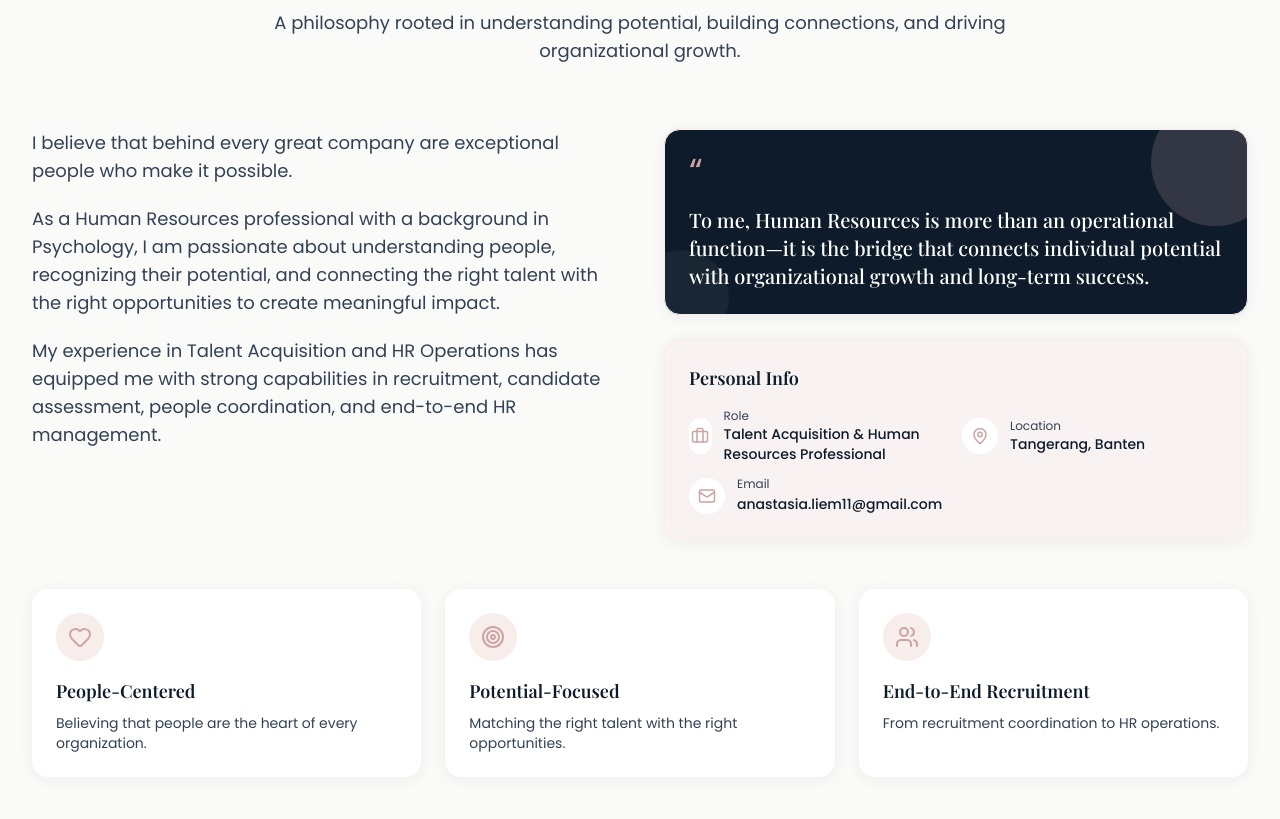
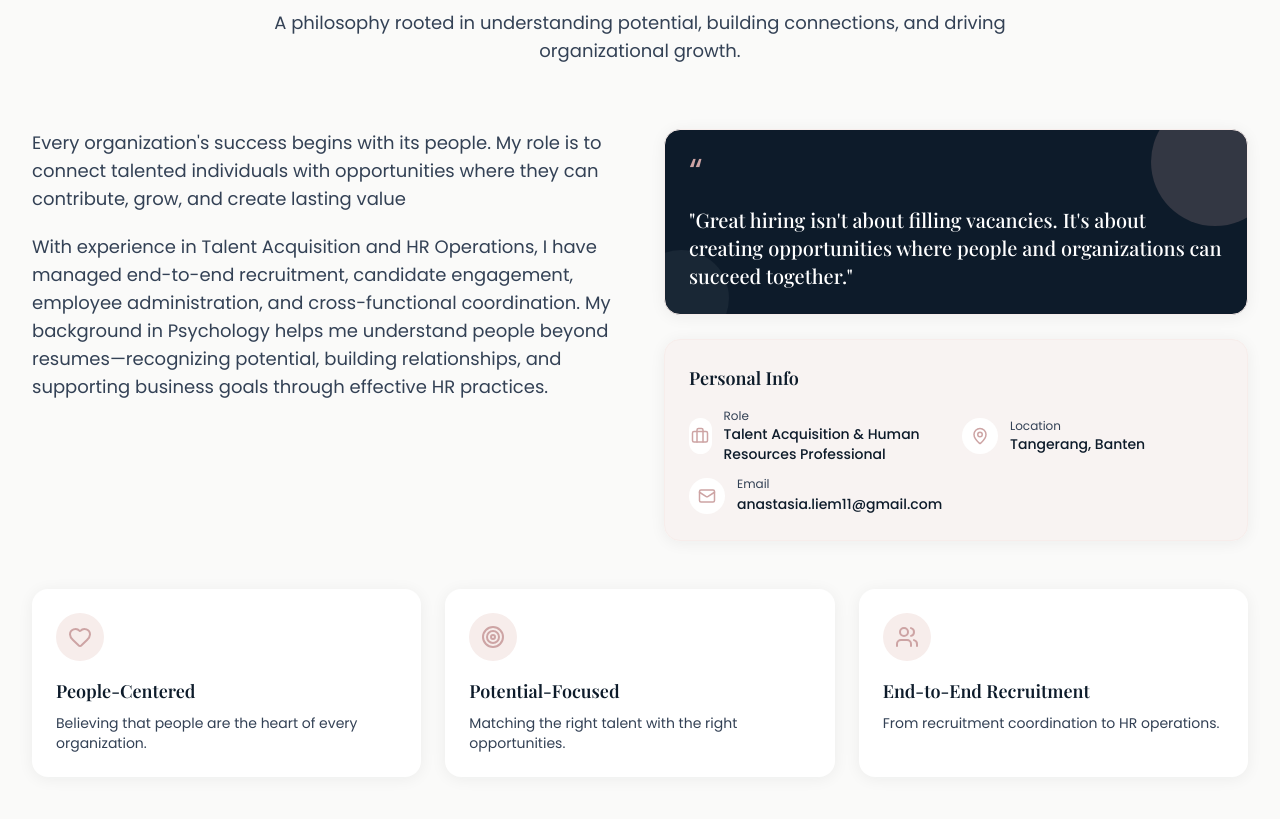
Before and after one commit to RafaelBani3/Anastasia_Liem, a Next.js app: page / in a window 1280 px wide. Shown: the part 1127-1946 px from the top of the page. Built offline with nearby package versions, Linux system fonts and the light colour scheme.

Commit message:
Update AboutSection.tsx

```diff
--- a/src/components/sections/AboutSection.tsx
+++ b/src/components/sections/AboutSection.tsx
@@ -49,9 +49,8 @@ const highlights = [
 ];
 
 const aboutParagraphs = [
-  "I believe that behind every great company are exceptional people who make it possible.",
-  "As a Human Resources professional with a background in Psychology, I am passionate about understanding people, recognizing their potential, and connecting the right talent with the right opportunities to create meaningful impact.",
-  "My experience in Talent Acquisition and HR Operations has equipped me with strong capabilities in recruitment, candidate assessment, people coordination, and end-to-end HR management.",
+  "Every organization's success begins with its people. My role is to connect talented individuals with opportunities where they can contribute, grow, and create lasting value",
+  "With experience in Talent Acquisition and HR Operations, I have managed end-to-end recruitment, candidate engagement, employee administration, and cross-functional coordination. My background in Psychology helps me understand people beyond resumes—recognizing potential, building relationships, and supporting business goals through effective HR practices.",
 ];
 
 export default function AboutSection() {
@@ -121,9 +120,7 @@ export default function AboutSection() {
                   &ldquo;
                 </span>
                 <p className="font-heading text-lg font-medium leading-relaxed sm:text-xl">
-                  To me, Human Resources is more than an operational function—it
-                  is the bridge that connects individual potential with
-                  organizational growth and long-term success.
+                 "Great hiring isn't about filling vacancies. It's about creating opportunities where people and organizations can succeed together."
                 </p>
               </div>
             </Card>
```
